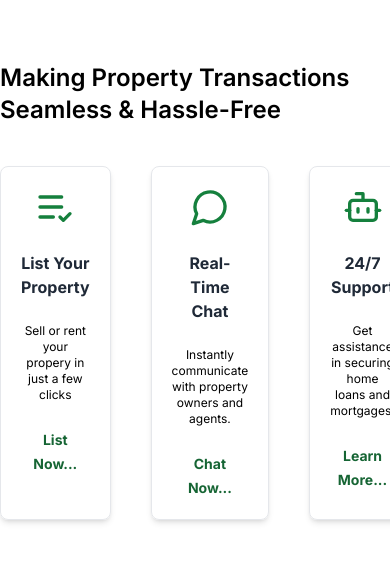
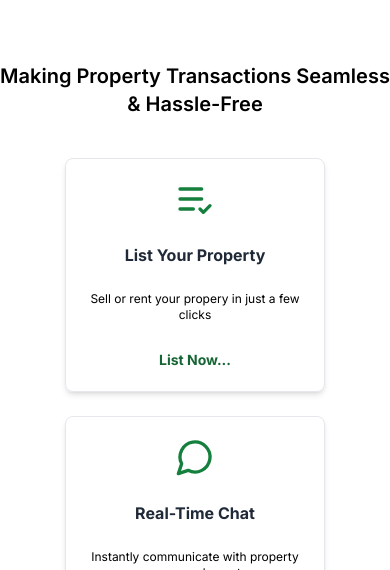
Before and after one commit to tipizzo/nyumbani, a Next.js app: page / in a window 390 px wide. Shown: the part 579-1149 px from the top of the page. Built offline with nearby package versions, Linux system fonts and the light colour scheme; no server answers.

Commit message:
Design the mobile view of the home page

```diff
--- a/components/About.jsx
+++ b/components/About.jsx
@@ -6,9 +6,9 @@ import { ArrowBigRight, Bot, ChartArea, ListCheck, MessageCircle } from "lucide-
 const About = () => {
     return (
         <section className="flex flex-col items-center justify-center mt-16 w-full">
-            <h1 className="text-2xl font-semibold">Making Property Transactions Seamless & Hassle-Free</h1>
-            <div className="flex mt-10 justify-between w-full max-w-5xl gap-10">
-                <div className="flex flex-col items-center text-center w-1/3 p-5 border rounded-lg shadow-md gap-6">
+            <h1 className="text-xl sm:text-2xl font-semibold text-center">Making Property Transactions Seamless & Hassle-Free</h1>
+            <div className="flex flex-col sm:flex-row sm:justify-between mt-10 items-center w-full max-w-5xl gap-6">
+                <div className="flex flex-col items-center text-center w-2/3 sm:w-1/3 p-5 border rounded-lg shadow-md gap-6">
                     <ListCheck className="text-green-700 w-10 h-10" />
                     <h3 className="text-gray-800 font-bold">List Your Property</h3>
                     <p className="text-xs">Sell or rent your propery in just a few clicks</p>
@@ -16,7 +16,7 @@ const About = () => {
                         <Link href="" className="font-bold text-sm text-green-800 hover:text-green-500 transition-all duration-500">List Now...</Link>
                     </button>
                 </div>
-                <div className="flex flex-col items-center text-center w-1/3 p-5 border rounded-lg shadow-md gap-6">
+                <div className="flex flex-col items-center text-center w-2/3 sm:w-1/3 p-5 border rounded-lg shadow-md gap-6">
                     <MessageCircle className="text-green-700 w-10 h-10" />
                     <h3 className="text-gray-800 font-bold">Real-Time Chat</h3>
                     <p className="text-xs">Instantly communicate with property owners and agents.</p>
@@ -24,7 +24,7 @@ const About = () => {
                         <Link href="" className="font-bold text-sm text-green-800 hover:text-green-500 transition-all duration-500">Chat Now...</Link>
                     </button>
                 </div>
-                <div className="flex flex-col items-center text-center w-1/3 p-5 border rounded-lg shadow-md gap-6">
+                <div className="flex flex-col items-center text-center w-2/3 sm:w-1/3 p-5 border rounded-lg shadow-md gap-6">
                     <Bot className="text-green-700 w-10 h-10" />
                     <h3 className="text-gray-800 font-bold">24/7 Support</h3>
                     <p className="text-xs">Get assistance in securing home loans and mortgages.</p>
```
